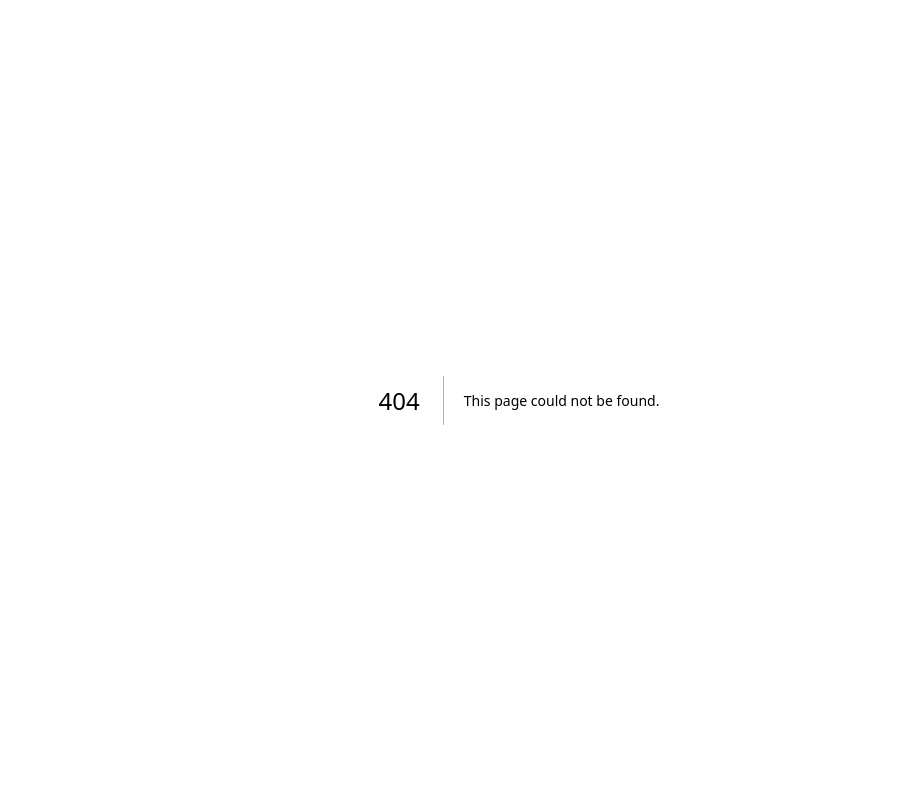
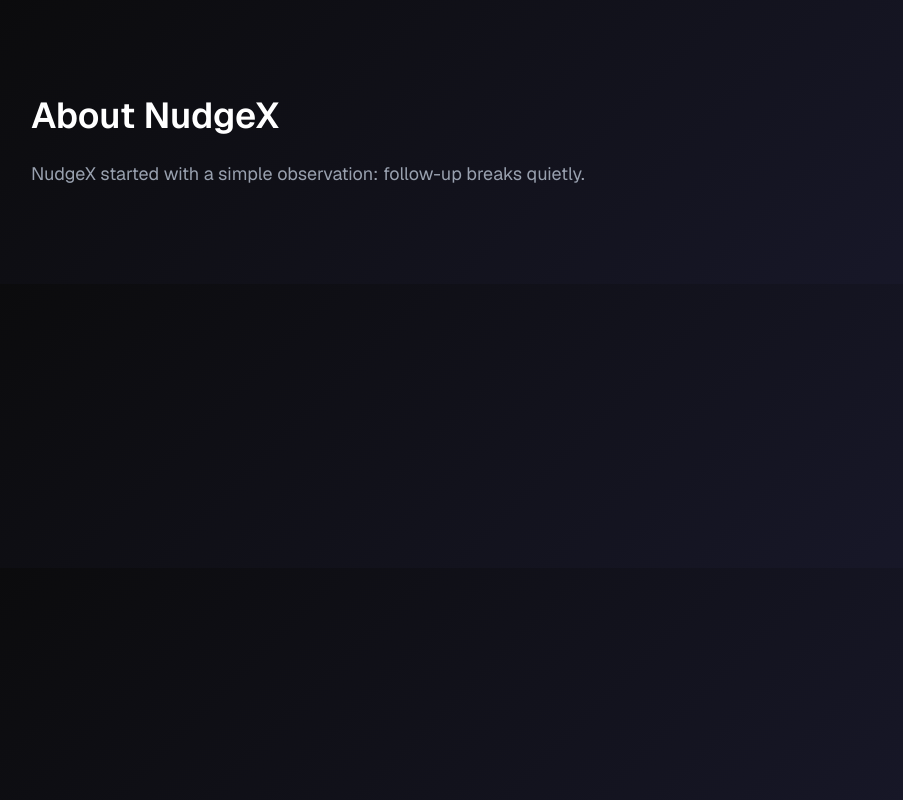
Before and after one commit to Serino2/NudgeX, a Next.js app: page /about in a window 1280 px wide. Before the commit this address had no page. Shown: the whole page, without its empty margins (121-1024 px from the left). Built offline with nearby package versions, Linux system fonts and the light colour scheme.

Commit message:
Added About Link & Started About page

```diff
--- /dev/null
+++ b/app/about/page.tsx
@@ -0,0 +1,12 @@
+"use client";
+
+export default function AboutPage() {
+    return (
+        <main className="max-w-5xl mx-auto px-6 py-24 text-white">
+            <h1 className="text-4xl font-semibold">About NudgeX</h1>
+            <p className="mt-6 text-lg text-gray-400">
+                NudgeX started with a simple observation: follow-up breaks quietly.
+            </p>
+        </main>
+    );
+}
--- a/components/marketing/FinalCTA.tsx
+++ b/components/marketing/FinalCTA.tsx
@@ -46,6 +46,14 @@
                         </div>
                     </div>
                 </RevealOnView>
+                <div className="mt-12 text-center">
+                    <a
+                        href="/about"
+                        className="text-sm text-white/40 hover:text-white transition"
+                    >
+                        About NudgeX
+                    </a>
+                </div>
             </Container>
         </section>
     );
```
